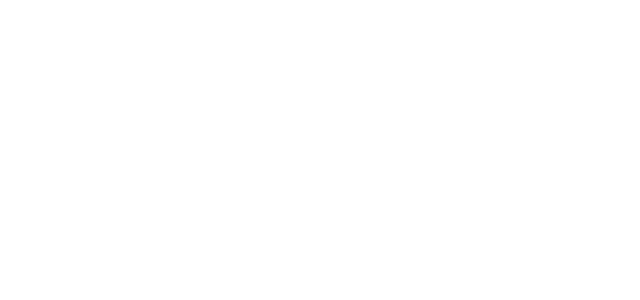
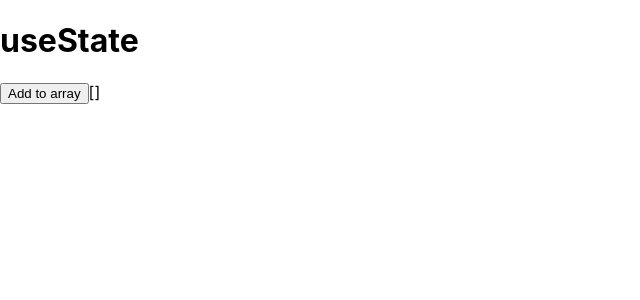
Before and after one commit to pmascaraque/typescript_basics, a React (Create React App) app in the folder react/ts-react-hooks/: page / in a window 1280 px wide. Shown: the top 300 px of the page, without its empty margins (0-640 px from the left). Built offline with nearby package versions, Linux system fonts and the light colour scheme; the HTML template or start-up script is replaced by a standard one.

Commit message:
usestate

```diff
--- a/react/ts-react-hooks/src/App.tsx
+++ b/react/ts-react-hooks/src/App.tsx
@@ -1,10 +1,12 @@
 import React from 'react';
+import UseStateComponent from './components/UseStateComponent';
 import './App.css';
 
 function App() {
   return (
     <div>
-
+        <h1>useState</h1>
+        <UseStateComponent />
     </div>
   );
 }
--- /dev/null
+++ b/react/ts-react-hooks/src/components/UseStateComponent.tsx
@@ -0,0 +1,19 @@
+import { useState } from "react";
+
+function UseStateComponent() {
+  const [arr, arrSet] = useState<number[]>([]);
+
+  return (
+    <div>
+      <div>
+        <button onClick={() => arrSet([
+          ...arr,
+          arr.length + 1,
+        ])}>Add to array</button>
+        {JSON.stringify(arr)}
+      </div>
+    </div>
+  )
+}
+
+export default UseStateComponent;
```
